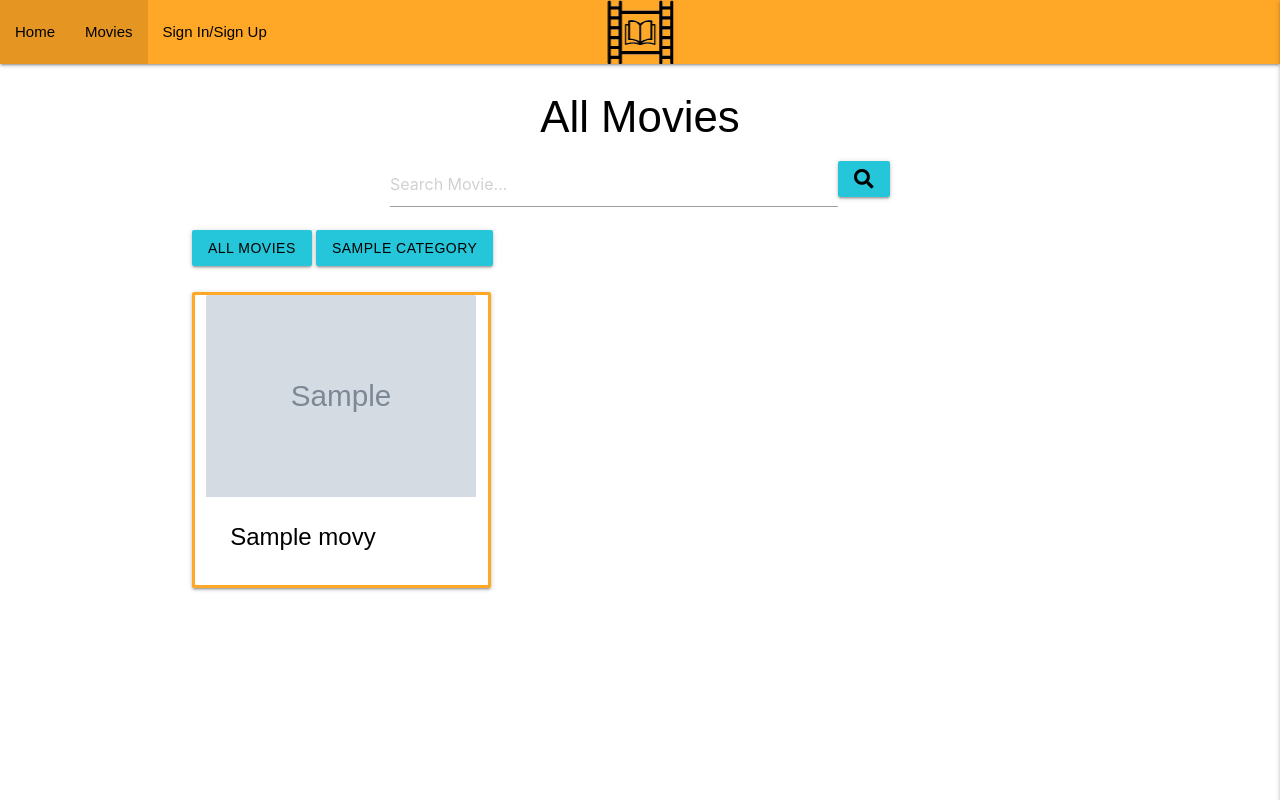
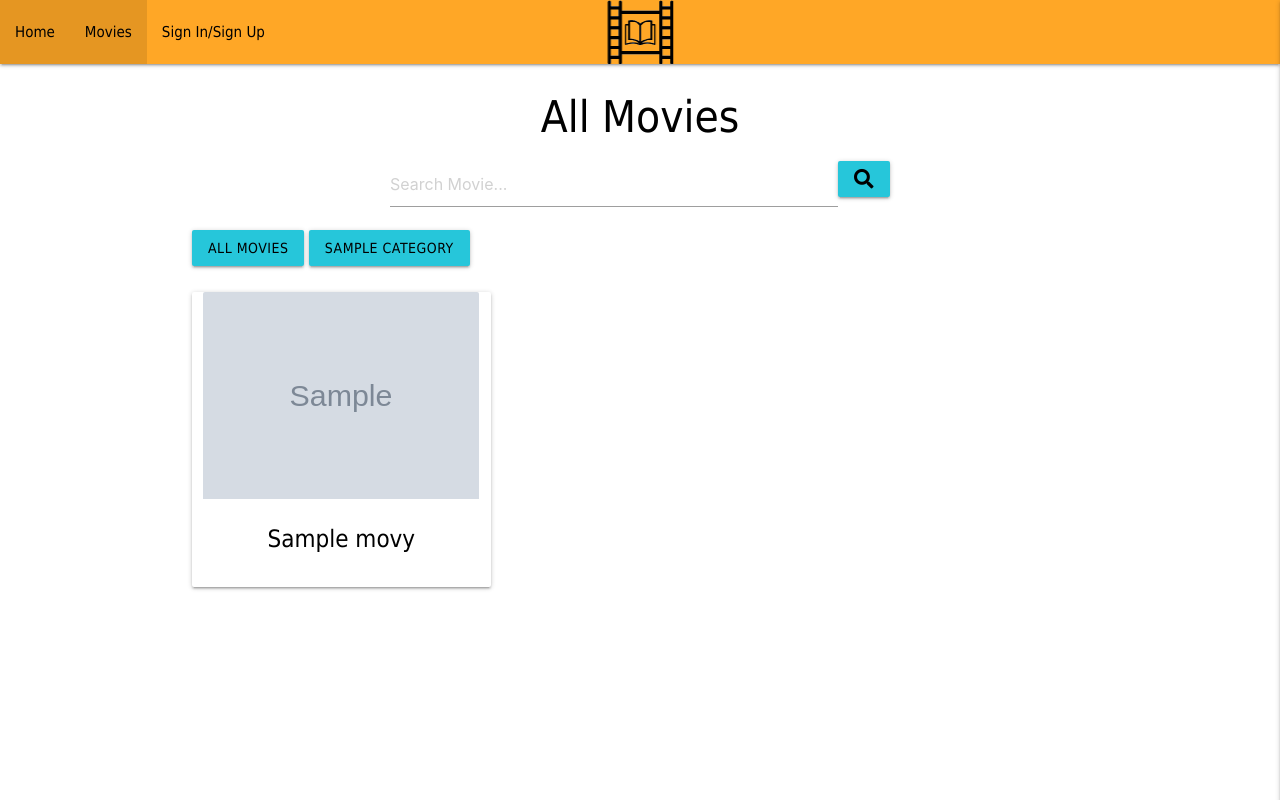
Before and after one commit to Code-Institute-Submissions/Dynjashik-MSP3-Movie-collection_OctREsub, a Flask app: page /movies in a window 1280 px wide. Run offline with Flask 2, Linux system fonts and the light colour scheme; grey boxes marked "Sample" are stand-in pictures; a database or web service that is not in the repository returns one stand-in record (values such as "Sample title"); some libraries are stand-ins or nearby versions.

Commit message:
Change font-family style, style of movie cards(delete padding and center text), style category added cards(make them smaller and add margin for button)

```diff
--- a/static/css/style.css
+++ b/static/css/style.css
@@ -3,7 +3,7 @@
 body {
     background-color: white;
     color: black;
-    font-family: Arial, Helvetica, sans-serif;
+    font-family: Tahoma, Verdana, sans-serif;
 }
 
 .nav-background{
@@ -102,10 +102,16 @@ body {
 
 /*Movie cards*/
 
+.card-padding .card-background{
+    padding:0;
+}
+
 .card-background{
-    border-color: #ffa726 ;
-    border-style: solid;
     margin-left: 0px!important;
+}
+
+.card-background .card-name{
+    padding: 5px;
 }
 .card-reveal-info{
     font-size: 16px;
@@ -145,12 +151,21 @@ body {
     text-align: center!important;
 }
 
-/*category buttons*/
+/*Category buttons*/
 .btn-margin{
     margin: 3px 0px 3px 0;
 }
 
-.category-card-color{
-    border-color: #ffa726 ;
-    border-style: solid;
+/*Category cards*/
+
+.category-card .category-name{
+    padding: 5px;
 }
+
+.category-card .category-action{
+    padding: 5px 0px;
+}
+
+.btn-add{
+    margin-bottom: 10px;
+}
--- a/templates/home.html
+++ b/templates/home.html
@@ -9,7 +9,7 @@
 <main class="container">
     <h3 class="center-align">Recently added movies</h3>
     <!--Movie cards-->
-    <div class="row">
+    <div class="row card-padding">
         <ul class="movie-cards">
             {% for movie in movies %}
             <li class="col s12 m4 card card-background">
--- a/templates/movies.html
+++ b/templates/movies.html
@@ -20,10 +20,10 @@
 
     {% if movies|length > 0 %}
     <!--Movie cards-->
-    <div class="row">
+    <div class="row card-padding">
         <ul class="movie-cards">
             {% for movie in movies %}
-            <li class="col s12 m4 card card-background">
+            <li class="col s12 m4 card card-background center-align">
                 <div class="card-image waves-effect waves-block waves-light card-overflow">
                     {% if not movie.movie_image or movie.movie_image == "" %}
                     <img class="activator" src="{{ url_for('static', filename='images/logo-icon.png') }}">
@@ -38,7 +38,7 @@
                     {% endif %}
 
                 </div>
-                <div class="card-content">
+                <div class="card-content card-name">
                     <span class="card-title activator">{{ movie.movie_name }}</span>
                     <div id="modal{{movie._id}}" class="modal">
                         <div class="modal-content">
```
Also changed, not shown: templates/categories.html (+4 -4 lines).
